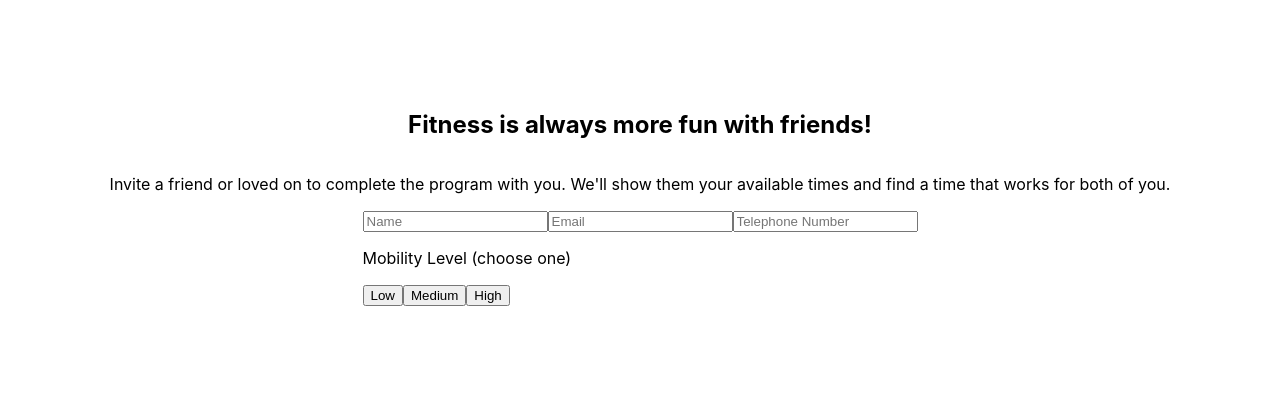
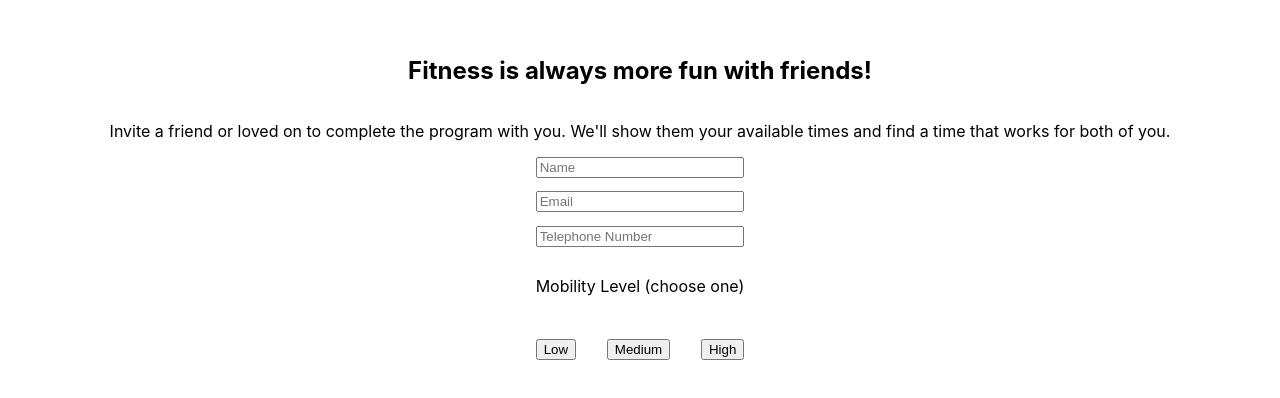
Before and after one commit to lbw-flextogether/frontend, a React (Create React App) app in the folder onboarding/: page /buddyinfo in a window 1280 px wide. Shown: the part 202-600 px from the top of the page. Built offline with nearby package versions, Linux system fonts and the light colour scheme.

Commit message:
Feat: BuddyInfo component styling

```diff
--- /dev/null
+++ b/onboarding/src/assets/styles/BuddyInfo.css
@@ -0,0 +1,12 @@
+.buddyForm {
+    display: flex;
+    flex-direction: column;
+}
+
+.buddyForm input {
+    margin-bottom: 1em;
+}
+
+.buddyForm button {
+    margin-top: 2em;
+}
--- a/onboarding/src/components/Buddy/BuddyInfo.js
+++ b/onboarding/src/components/Buddy/BuddyInfo.js
@@ -1,6 +1,8 @@
 import React from 'react';
 import { connect } from 'react-redux';
 import { addBuddy } from '../../actions';
+
+import '../../assets/styles/BuddyInfo.css';
 
 class BuddyInfo extends React.Component {
     state = {
@@ -42,7 +44,7 @@ class BuddyInfo extends React.Component {
             <>
             <h2>Fitness is always more fun with friends!</h2>
             <p>Invite a friend or loved on to complete the program with you. We'll show them your available times and find a time that works for both of you.</p>
-            <form>
+            <form className="buddyForm">
                 <input
                     type="text"
                     placeholder="Name"
@@ -75,7 +77,7 @@ class BuddyInfo extends React.Component {
                     <option value="Text">Text Message Only</option>
                 </select> */}
                 <p>Mobility Level (choose one)</p>
-                <div>
+                <div className="buttonContainer">
                     <button value="Low" onClick={this.handleMobility}>Low</button>
                     <button value="Medium" onClick={this.handleMobility}>Medium</button>
                     <button value="High" onClick={this.handleMobility}>High</button>
```
